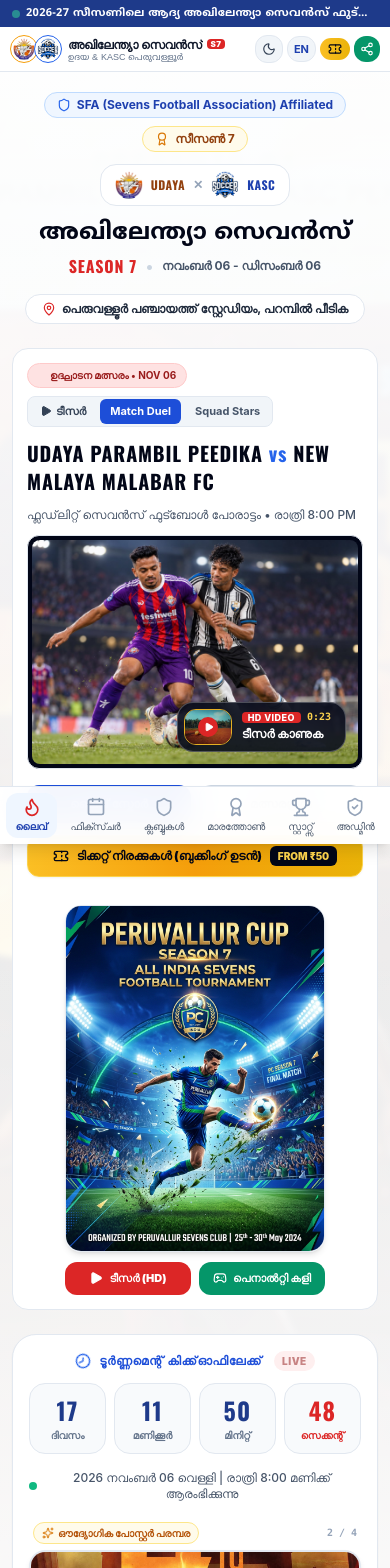
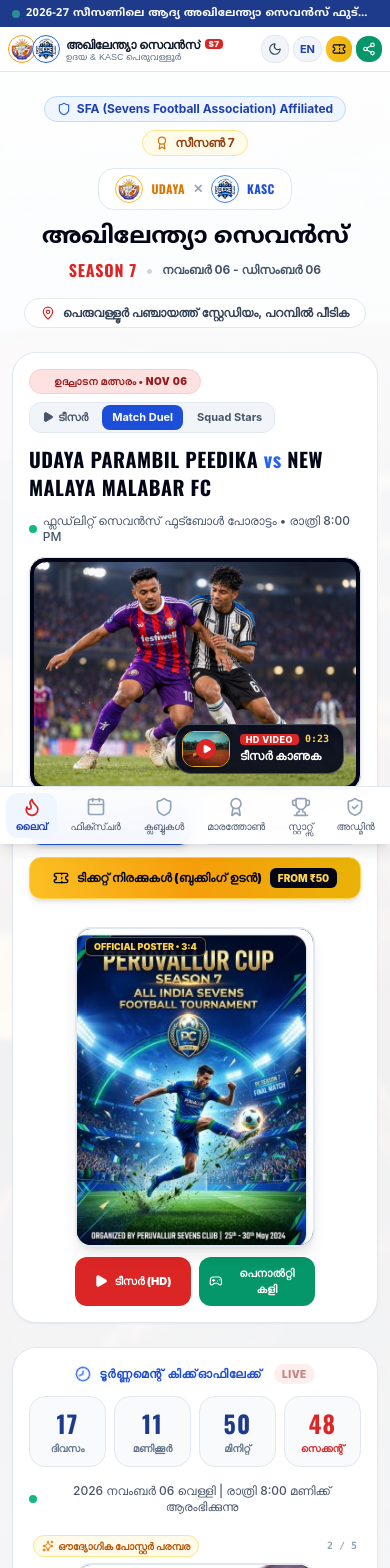
Before and after one commit to murshidmhd/kasc-soccer-web, a React (Vite) app: page / in a window 390 px wide. Shown: the top 1568 px of the page. Built offline with nearby package versions, Linux system fonts and the light colour scheme; a web font is replaced by a local one.

Commit message:
feat: restore clean white theme, set countdown posters to 3:4 format, integrate professional tournament poster, and fix mobile navbar & sticky scoreboard positioning

```diff
--- a/src/components/Header.jsx
+++ b/src/components/Header.jsx
@@ -52,11 +52,11 @@
         </span>
       </div>
 
-      <div className="max-w-7xl mx-auto px-2.5 sm:px-6 py-2 sm:py-2.5 flex items-center justify-between gap-1.5 sm:gap-4 overflow-hidden">
+      <div className="max-w-7xl mx-auto px-2 sm:px-6 py-2 sm:py-2.5 flex items-center justify-between gap-1.5 sm:gap-4 overflow-hidden w-full">
         {/* Logos & Brand Title */}
         <div
           onClick={() => { setActiveTab('live'); window.scrollTo({ top: 0, behavior: 'smooth' }); }}
-          className="flex items-center gap-1.5 sm:gap-3 cursor-pointer select-none min-w-0 flex-1 max-w-[calc(100%-145px)] sm:max-w-none"
+          className="flex items-center gap-1.5 sm:gap-2.5 cursor-pointer select-none min-w-0 flex-1 max-w-[calc(100%-130px)] sm:max-w-none"
         >
           <div className="flex items-center -space-x-1 sm:space-x-1 shrink-0">
             <img
@@ -112,19 +112,19 @@
           })}
         </nav>
 
-        {/* Right Action buttons - strictly compact on mobile */}
+        {/* Right Action buttons - strictly compact on mobile (fits within 125px with zero overflow) */}
         <div className="flex items-center gap-1 sm:gap-2 shrink-0">
           {/* Theme Toggle (Light / Dark) */}
           <button
             onClick={() => setIsDarkMode(!isDarkMode)}
-            className={`p-1.5 sm:p-2 rounded-xl border text-xs font-bold transition flex items-center justify-center active:scale-95 shrink-0 ${
+            className={`w-7 h-7 sm:w-8 sm:h-8 rounded-xl border text-xs font-bold transition flex items-center justify-center active:scale-95 shrink-0 ${
               isDarkMode
                 ? 'border-slate-700 bg-slate-800 text-amber-300'
                 : 'border-slate-200 bg-slate-100 text-slate-700'
             }`}
             title="Toggle Theme"
           >
-            {isDarkMode ? <Sun className="w-3.5 h-3.5 sm:w-4 sm:h-4" /> : <Moon className="w-3.5 h-3.5 sm:w-4 sm:h-4" />}
+            {isDarkMode ? <Sun className="w-3.5 h-3.5" /> : <Moon className="w-3.5 h-3.5" />}
           </button>
 
           {/* Language Toggle */}
@@ -157,17 +157,17 @@
           {/* Ticket Rates Modal trigger (Coming Soon) */}
           <button
             onClick={onOpenTicketModal}
-            className="flex items-center gap-1 px-2 py-1 sm:px-3 sm:py-1.5 text-xs font-black rounded-xl bg-gradient-to-r from-amber-400 to-yellow-500 hover:from-amber-500 hover:to-yellow-600 text-slate-950 shadow-xs transition active:scale-95 shrink-0"
+            className="flex items-center gap-1 p-1.5 sm:px-2.5 sm:py-1.5 text-xs font-black rounded-xl bg-gradient-to-r from-amber-400 to-yellow-500 hover:from-amber-500 hover:to-yellow-600 text-slate-950 shadow-xs transition active:scale-95 shrink-0"
             title="Ticket Pricing & Online Booking (Coming Soon)"
           >
             <Ticket className="w-3.5 h-3.5" />
-            <span className="hidden xs:inline sm:inline">{lang === 'ml' ? 'ടിക്കറ്റ്' : 'Tickets'}</span>
+            <span className="hidden sm:inline font-malayalam">{lang === 'ml' ? 'ടിക്കറ്റ്' : 'Tickets'}</span>
           </button>
 
           {/* WhatsApp Share Button */}
           <button
             onClick={shareOnWhatsApp}
-            className="flex items-center gap-1 p-1.5 sm:px-3 sm:py-1.5 text-xs font-bold rounded-xl bg-emerald-600 hover:bg-emerald-700 text-white shadow-xs transition active:scale-95 shrink-0"
+            className="flex items-center gap-1 p-1.5 sm:px-2.5 sm:py-1.5 text-xs font-bold rounded-xl bg-emerald-600 hover:bg-emerald-700 text-white shadow-xs transition active:scale-95 shrink-0"
             title="Share on WhatsApp"
           >
             <Share2 className="w-3.5 h-3.5" />
--- a/src/components/Hero.jsx
+++ b/src/components/Hero.jsx
@@ -1,5 +1,5 @@
 import React from 'react';
-import { Calendar, MapPin, Phone, Award, Shield, ChevronDown, Ticket, Play, Film, Gamepad2, X } from 'lucide-react';
+import { Calendar, MapPin, Phone, Award, Shield, ChevronDown, Ticket, Play, Film, Gamepad2, X, Sparkles } from 'lucide-react';
 import { tournamentInfo } from '../data/tournamentData';
 import Countdown from './Countdown';
 import squadStarsPoster from '../assets/squad_stars_poster.jpg';
@@ -30,12 +30,12 @@
   }, []);
 
   return (
-    <section className={`relative pt-5 pb-10 px-3 sm:px-6 border-b transition-colors overflow-hidden ${
+    <section className={`relative pt-6 pb-10 px-3 sm:px-6 border-b transition-colors overflow-hidden ${
       isDarkMode
         ? 'bg-slate-950 border-slate-800 text-white'
         : 'bg-gradient-to-b from-blue-50/70 via-white to-slate-50 border-slate-200 text-slate-900'
     }`}>
-      {/* Subtle Ambient Countdown Posters Background Blend */}
+      {/* Subtle Ambient Countdown Posters Background Blend with Light Mask */}
       <div className="absolute inset-0 pointer-events-none overflow-hidden select-none">
         {AMBIENT_COUNTDOWN_POSTERS.map((poster, idx) => (
           <img
@@ -44,27 +44,33 @@
             alt="Countdown Backdrop Ambient"
             className={`absolute inset-0 w-full h-full object-cover filter blur-[3px] transition-all duration-1000 ${
               idx === ambientIndex
-                ? 'opacity-[0.07] dark:opacity-[0.12] scale-105'
+                ? isDarkMode ? 'opacity-[0.08] scale-105' : 'opacity-[0.05] scale-105'
                 : 'opacity-0 scale-100'
             }`}
           />
         ))}
-        <div className="absolute inset-0 bg-gradient-to-t from-white/95 via-transparent to-white/90 dark:from-slate-950/95 dark:via-transparent dark:to-slate-950/90"></div>
+        {/* Soft Vignette Mask preserving crisp contrast */}
+        <div className={`absolute inset-0 ${
+          isDarkMode
+            ? 'bg-gradient-to-t from-slate-950/95 via-transparent to-slate-950/90'
+            : 'bg-gradient-to-t from-slate-50/95 via-transparent to-white/90'
+        }`}></div>
       </div>
+
       <div className="max-w-6xl mx-auto relative z-10">
         {/* Top Badges: Affiliation & Season */}
         <div className="flex flex-wrap items-center justify-center gap-2 mb-3">
-          <span className={`inline-flex items-center gap-1.5 px-3 py-1 rounded-full text-xs font-bold border ${
+          <span className={`inline-flex items-center gap-1.5 px-3 py-1 rounded-full text-xs font-bold border shadow-2xs ${
             isDarkMode
-              ? 'bg-blue-950 border-blue-800 text-blue-300'
+              ? 'bg-blue-950/80 border-blue-700 text-blue-300'
               : 'bg-blue-50 border-blue-200 text-blue-800'
           }`}>
             <Shield className="w-3.5 h-3.5 text-blue-600" />
             {tournamentInfo.affiliation}
           </span>
-          <span className={`inline-flex items-center gap-1.5 px-3 py-1 rounded-full text-xs font-bold border ${
+          <span className={`inline-flex items-center gap-1.5 px-3 py-1 rounded-full text-xs font-bold border shadow-2xs ${
             isDarkMode
-              ? 'bg-amber-950 border-amber-800 text-amber-300'
+              ? 'bg-amber-950/80 border-amber-700 text-amber-300'
               : 'bg-amber-50 border-amber-200 text-amber-800'
           }`}>
             <Award className="w-3.5 h-3.5 text-amber-600" />
@@ -75,23 +81,27 @@
         {/* Club Crests & Main Tournament Heading */}
         <div className="text-center space-y-3">
           {/* Joint Organizers Crest Bar */}
-          <div className="inline-flex items-center justify-center gap-2 px-3.5 py-1.5 rounded-2xl border shadow-xs bg-white border-slate-200">
-            <img src={logoUdaya} alt="Udaya Club" className="w-7 h-7 rounded-full object-contain" />
-            <span className="text-xs font-black text-amber-800 font-sports">UDAYA</span>
+          <div className={`inline-flex items-center justify-center gap-2 px-4 py-1.5 rounded-2xl border shadow-xs transition-colors ${
+            isDarkMode
+              ? 'bg-slate-900 border-slate-800 text-white'
+              : 'bg-white border-slate-200 text-slate-800'
+          }`}>
+            <img src={logoUdaya} alt="Udaya Club" className="w-7 h-7 rounded-full object-contain border border-amber-400 bg-white p-0.5" />
+            <span className="text-xs font-black text-amber-600 dark:text-amber-400 font-sports tracking-wide">UDAYA</span>
             <span className="text-slate-400 font-bold text-xs">✕</span>
-            <img src={logoKasc} alt="KASC Peruvallur" className="w-7 h-7 rounded-full object-contain" />
-            <span className="text-xs font-black text-blue-800 font-sports">KASC</span>
-            <span className="text-[11px] text-slate-500 font-medium pl-1 hidden sm:inline font-malayalam">
+            <img src={logoKasc} alt="KASC Peruvallur" className="w-7 h-7 rounded-full object-contain border border-blue-500 bg-white p-0.5" />
+            <span className="text-xs font-black text-blue-700 dark:text-sky-400 font-sports tracking-wide">KASC</span>
+            <span className="text-[11px] text-slate-500 dark:text-slate-400 font-medium pl-1 hidden sm:inline font-malayalam">
               {lang === 'ml' ? 'സംയുക്തമായി സംഘടിപ്പിക്കുന്നു' : 'Joint Presentation'}
             </span>
           </div>
 
-          {/* Main Title & Season Tag */}
+          {/* Crisp, Vibrant Main Title & Season Tag */}
           <div className="space-y-1">
-            <h1 className={`font-black uppercase text-slate-950 ${
+            <h1 className={`font-black uppercase text-slate-950 dark:text-white tracking-tight ${
               lang === 'ml'
                 ? 'font-malayalam text-2xl sm:text-4xl md:text-5xl leading-tight'
-                : 'font-sports text-3xl sm:text-5xl md:text-6xl leading-tight tracking-tight'
+                : 'font-sports text-3xl sm:text-5xl md:text-6xl leading-tight'
             }`}>
               {lang === 'ml' ? 'അഖിലേന്ത്യാ സെവൻസ്' : 'ALL INDIA SEVENS'}
             </h1>
@@ -99,8 +109,8 @@
               <span className="text-base sm:text-2xl font-black font-sports text-red-600 tracking-wider">
                 SEASON 7
               </span>
-              <span className="text-slate-300">•</span>
-              <span className="text-xs sm:text-sm font-bold text-slate-600">
+              <span className="text-slate-300 dark:text-slate-600">•</span>
+              <span className="text-xs sm:text-sm font-bold text-slate-600 dark:text-slate-300">
                 {lang === 'ml' ? 'നവംബർ 06 - ഡിസംബർ 06' : 'Nov 06 - Dec 06, 2026'}
               </span>
             </div>
@@ -112,10 +122,10 @@
               href={tournamentInfo.googleMapsUrl}
               target="_blank"
               rel="noopener noreferrer"
-              className={`inline-flex items-center gap-1.5 px-4 py-1.5 rounded-full border text-xs font-bold shadow-xs transition hover:border-red-400 ${
+              className={`inline-flex items-center gap-2 px-4 py-1.5 rounded-full border text-xs font-bold shadow-xs transition active:scale-95 ${
                 isDarkMode
-                  ? 'bg-slate-900 border-slate-700 text-slate-200'
-                  : 'bg-white border-slate-200 text-slate-800'
+                  ? 'bg-slate-900 border-slate-800 text-slate-200 hover:border-slate-700'
+                  : 'bg-white border-slate-200 hover:border-red-400 text-slate-700'
               }`}
             >
               <MapPin className="w-3.5 h-3.5 text-red-600 shrink-0" />
@@ -124,25 +134,35 @@
           </div>
         </div>
 
-        {/* Hero Visual Showcase with BOTH Duel Image and Poster Image */}
-        <div className={`relative mt-6 rounded-2xl overflow-hidden border p-3.5 sm:p-5 transition-colors shadow-xs ${
-          isDarkMode ? 'bg-slate-900 border-slate-800' : 'bg-white border-slate-200'
+        {/* Hero Visual Showcase: Clean Sports Card with Match Duel & 3:4 Poster */}
+        <div className={`relative mt-6 rounded-3xl overflow-hidden border p-4 sm:p-6 shadow-sm transition-colors ${
+          isDarkMode
+            ? 'bg-slate-900 border-slate-800 text-white'
+            : 'bg-white border-slate-200 text-slate-900'
         }`}>
           <div className="grid grid-cols-1 md:grid-cols-12 gap-5 items-center">
             {/* Left Column: Match Duel */}
             <div className="md:col-span-7 flex flex-col justify-center space-y-3">
               <div className="flex items-center justify-between flex-wrap gap-2">
-                <div className="inline-flex items-center gap-1.5 px-2.5 py-1 rounded-full bg-red-100 text-red-800 text-[10px] sm:text-xs font-bold border border-red-200">
+                <div className={`inline-flex items-center gap-1.5 px-3 py-1 rounded-full text-[10px] sm:text-xs font-black uppercase tracking-wider border ${
+                  isDarkMode
+                    ? 'bg-red-950/70 text-red-400 border-red-800'
+                    : 'bg-red-100 text-red-800 border-red-200'
+                }`}>
                   <span className="w-1.5 h-1.5 rounded-full bg-red-600 animate-ping"></span>
                   <span>{lang === 'ml' ? 'ഉദ്ഘാടന മത്സരം' : 'OPENING BLOCKBUSTER'} • NOV 06</span>
                 </div>
 
                 {/* Toggle Visual Mode */}
-                <div className="flex items-center gap-1 bg-slate-100 p-0.5 rounded-lg border border-slate-200 text-[11px]">
+                <div className={`flex items-center gap-1 p-0.5 rounded-xl border text-[11px] ${
+                  isDarkMode
+                    ? 'bg-slate-800 border-slate-700'
+                    : 'bg-slate-100 border-slate-200'
+                }`}>
                   <button
                     onClick={() => setActiveBannerTab('video')}
-                    className={`px-2.5 py-1 rounded-md font-bold transition active:scale-95 flex items-center gap-1 ${
-                      activeBannerTab === 'video' ? 'bg-red-600 text-white shadow-xs' : 'text-slate-700 hover:text-red-600'
+                    className={`px-2.5 py-1 rounded-lg font-bold transition active:scale-95 flex items-center gap-1 ${
+                      activeBannerTab === 'video' ? 'bg-red-600 text-white shadow-xs' : 'text-slate-600 dark:text-slate-300 hover:text-red-600'
                     }`}
                   >
                     <Play className="w-3 h-3 fill-current" />
@@ -150,16 +170,16 @@
                   </button>
                   <button
                     onClick={() => setActiveBannerTab('action')}
-                    className={`px-2.5 py-1 rounded-md font-bold transition active:scale-95 ${
-                      activeBannerTab === 'action' ? 'bg-blue-700 text-white shadow-xs' : 'text-slate-600'
+                    className={`px-2.5 py-1 rounded-lg font-bold transition active:scale-95 ${
+                      activeBannerTab === 'action' ? 'bg-blue-700 text-white shadow-xs font-black' : 'text-slate-600 dark:text-slate-300'
                     }`}
                   >
                     Match Duel
                   </button>
                   <button
                     onClick={() => setActiveBannerTab('stars')}
-                    className={`px-2.5 py-1 rounded-md font-bold transition active:scale-95 ${
-                      activeBannerTab === 'stars' ? 'bg-blue-700 text-white shadow-xs' : 'text-slate-600'
+                    className={`px-2.5 py-1 rounded-lg font-bold transition active:scale-95 ${
+                      activeBannerTab === 'stars' ? 'bg-blue-700 text-white shadow-xs font-black' : 'text-slate-600 dark:text-slate-300'
                     }`}
                   >
                     Squad Stars
@@ -167,27 +187,30 @@
                 </div>
               </div>
 
-              <h2 className="text-xl sm:text-2xl font-extrabold text-slate-950 font-sports">
+              <h2 className="text-xl sm:text-2xl font-black font-sports tracking-wide text-slate-950 dark:text-white">
                 UDAYA PARAMBIL PEEDIKA <span className="text-blue-600">vs</span> NEW MALAYA MALABAR FC
               </h2>
 
-              <p className="text-xs text-slate-600 font-medium">
-                {lang === 'ml'
-                  ? 'ഫ്ലഡ്‌ലിറ്റ് സെവൻസ് ഫുട്ബോൾ പോരാട്ടം • രാത്രി 8:00 PM'
-                  : 'Live Floodlit Sevens Football • Every Night 8:00 PM IST'}
+              <p className="text-xs text-slate-600 dark:text-slate-400 font-medium flex items-center gap-1.5">
+                <span className="w-2 h-2 rounded-full bg-emerald-500"></span>
+                <span>
+                  {lang === 'ml'
+                    ? 'ഫ്ലഡ്‌ലിറ്റ് സെവൻസ് ഫുട്ബോൾ പോരാട്ടം • രാത്രി 8:00 PM'
+                    : 'Live Floodlit Sevens Football • Every Night 8:00 PM IST'}
+                </span>
               </p>
 
               {/* Dynamic Duel Visual (Official Video vs Action Duel vs Squad Stars) */}
-              <div className="rounded-xl overflow-hidden border border-slate-200 bg-slate-950 p-1 shadow-xs relative">
+              <div className="rounded-2xl overflow-hidden border border-slate-200 dark:border-slate-700 bg-slate-950 p-1 shadow-md relative">
                 {activeBannerTab === 'video' ? (
-                  <div className="relative w-full h-56 sm:h-72 md:h-80 lg:h-[340px] rounded-lg overflow-hidden bg-black flex items-center justify-center">
+                  <div className="relative w-full h-56 sm:h-72 md:h-80 lg:h-[340px] rounded-xl overflow-hidden bg-black flex items-center justify-center">
                     <video
                       src={tournamentTeaser}
                       poster={tournamentTeaserPoster}
                       controls
                       autoPlay
                       playsInline
-                      className="w-full h-full object-cover rounded-lg"
+                      className="w-full h-full object-cover rounded-xl"
                     />
                     <button
                       onClick={() => setActiveBannerTab('action')}
@@ -203,12 +226,12 @@
                     <img
                       src={matchActionDuel}
                       alt="Match Duel: Udaya vs New Malaya Malabar FC"
-                      className="w-full h-56 sm:h-72 md:h-80 lg:h-[340px] object-cover object-top rounded-lg"
+                      className="w-full h-56 sm:h-72 md:h-80 lg:h-[340px] object-cover object-top rounded-xl"
                     />
                     {/* Cinema-Style Video Teaser Button with Real Video Frame */}
                     <button
                       onClick={() => setActiveBannerTab('video')}
-                      className="group/btn absolute bottom-3 right-3 p-1.5 pr-3.5 rounded-2xl bg-slate-950/85 hover:bg-black text-white border border-white/25 shadow-2xl backdrop-blur-md flex items-center gap-2.5 transition-all hover:scale-105 active:scale-95 cursor-pointer"
+                      className="group/btn absolute bottom-3 right-3 p-1.5 pr-3.5 rounded-2xl bg-slate-950/90 hover:bg-black text-white border border-white/25 shadow-2xl backdrop-blur-md flex items-center gap-2.5 transition-all hover:scale-105 active:scale-95 cursor-pointer"
                       title="Play Official Promo Video"
                     >
                       <div className="relative w-12 h-9 sm:w-14 sm:h-10 rounded-xl overflow-hidden border border-amber-400/90 shrink-0 shadow-sm">
@@ -242,12 +265,12 @@
                     <img
                       src={squadStarsPoster}
                       alt="Official Udaya FC Squad 2026-2027"
-                      className="w-full h-56 sm:h-72 md:h-80 lg:h-[340px] object-cover object-top rounded-lg"
+                      className="w-full h-56 sm:h-72 md:h-80 lg:h-[340px] object-cover object-top rounded-xl"
                     />
                     {/* Cinema-Style Video Teaser Button with Real Video Frame */}
                     <button
                       onClick={() => setActiveBannerTab('video')}
-                      className="group/btn absolute bottom-3 right-3 p-1.5 pr-3.5 rounded-2xl bg-slate-950/85 hover:bg-black text-white border border-white/25 shadow-2xl backdrop-blur-md flex items-center gap-2.5 transition-all hover:scale-105 active:scale-95 cursor-pointer"
+                      className="group/btn absolute bottom-3 right-3 p-1.5 pr-3.5 rounded-2xl bg-slate-950/90 hover:bg-black text-white border border-white/25 shadow-2xl backdrop-blur-md flex items-center gap-2.5 transition-all hover:scale-105 active:scale-95 cursor-pointer"
                       title="Play Official Promo Video"
                     >
                       <div className="relative w-12 h-9 sm:w-14 sm:h-10 rounded-xl overflow-hidden border border-amber-400/90 shrink-0 shadow-sm">
@@ -283,13 +306,17 @@
               <div className="grid grid-cols-2 gap-2 pt-1">
                 <button
                   onClick={() => scrollToSection('live-match')}
-                  className="w-full py-2.5 rounded-xl font-bold text-xs sm:text-sm bg-blue-700 hover:bg-blue-800 text-white shadow-xs transition active:scale-95 text-center"
+                  className="w-full py-2.5 rounded-xl font-black text-xs sm:text-sm bg-gradient-to-r from-blue-600 to-blue-700 hover:from-blue-500 hover:to-blue-600 text-white shadow-md transition active:scale-95 text-center"
                 >
-                  {lang === 'ml' ? 'ലൈവ് സ്കോർ' : 'Live Match Center'}
+                  {lang === 'ml' ? '⚡ ലൈവ് മാച്ച്' : '⚡ Live Match'}
                 </button>
                 <button
                   onClick={() => scrollToSection('fixtures')}
-                  className="w-full py-2.5 rounded-xl font-bold text-xs sm:text-sm bg-slate-100 hover:bg-slate-200 text-slate-800 border border-slate-300 transition active:scale-95 text-center"
+                  className={`w-full py-2.5 rounded-xl font-bold text-xs sm:text-sm border shadow-xs transition active:scale-95 text-center ${
+                    isDarkMode
+                      ? 'bg-slate-800 border-slate-700 text-white hover:bg-slate-700'
+                      : 'bg-slate-50 border-slate-200 text-slate-800 hover:bg-slate-100'
+                  }`}
                 >
                   {lang === 'ml' ? 'മത്സരക്രമം' : 'View Fixtures'}
                 </button>
@@ -298,7 +325,7 @@
               {/* Official Ticket Pricing & Coming Soon Modal Trigger */}
               <button
                 onClick={onOpenTicketModal}
-                className="w-full py-2.5 px-4 rounded-xl font-black text-xs sm:text-sm bg-gradient-to-r from-amber-400 via-amber-500 to-yellow-500 hover:from-amber-500 hover:to-yellow-600 text-slate-950 shadow-sm transition active:scale-98 flex items-center justify-center gap-2 border border-amber-300"
+                className="w-full py-2.5 px-4 rounded-xl font-black text-xs sm:text-sm bg-gradient-to-r from-amber-400 via-amber-500 to-yellow-500 hover:from-amber-300 hover:to-yellow-400 text-slate-950 shadow-md transition active:scale-98 flex items-center justify-center gap-2 border border-amber-300"
               >
                 <Ticket className="w-4 h-4 text-slate-950" />
                 <span>
@@ -312,18 +339,21 @@
               </button>
             </div>
 
-            {/* Right Column: Clean Generated Tournament Poster (NO text at bottom) */}
+            {/* Right Column: Clean Generated Professional 3:4 Tournament Poster */}
             <div className="md:col-span-5 flex flex-col items-center justify-center pt-2 md:pt-0 space-y-2.5">
-              <div className="relative group rounded-2xl overflow-hidden border border-slate-200 shadow-md max-w-[260px] sm:max-w-[300px] w-full">
+              <div className="relative group rounded-2xl overflow-hidden border-2 border-slate-200 dark:border-slate-700 shadow-lg max-w-[240px] sm:max-w-[270px] w-full aspect-[3/4] bg-slate-950">
                 <img
                   src={tournamentOfficialPoster}
                   alt="Peruvallur Cup Official Poster"
-                  className="w-full h-auto object-cover transform group-hover:scale-105 transition duration-500"
+                  className="w-full h-full object-cover transform group-hover:scale-105 transition duration-500"
                 />
+                <div className="absolute top-2 left-2 px-2 py-0.5 rounded-md bg-slate-950/80 backdrop-blur-md text-[9px] font-black uppercase text-amber-300 border border-amber-400/40">
+                  Official Poster • 3:4
+                </div>
               </div>
 
               {/* Teaser Video Quick Play Button & Penalty Game Launcher */}
-              <div className="w-full max-w-[260px] sm:max-w-[300px] grid grid-cols-2 gap-2">
+              <div className="w-full max-w-[240px] sm:max-w-[270px] grid grid-cols-2 gap-2">
                 <button
                   onClick={() => setActiveBannerTab('video')}
                   className="py-2 px-2.5 rounded-xl bg-red-600 hover:bg-red-700 text-white font-black text-[11px] shadow-xs flex items-center justify-center gap-1.5 transition active:scale-95"
```
Also changed, not shown: src/components/Countdown.jsx (+20 -18 lines), src/components/StickyScoreWidget.jsx (+5 -5 lines), src/assets/promo/peruvallur_cup_pro_poster.jpg (added), src/assets/tournament_official_poster.jpg.
